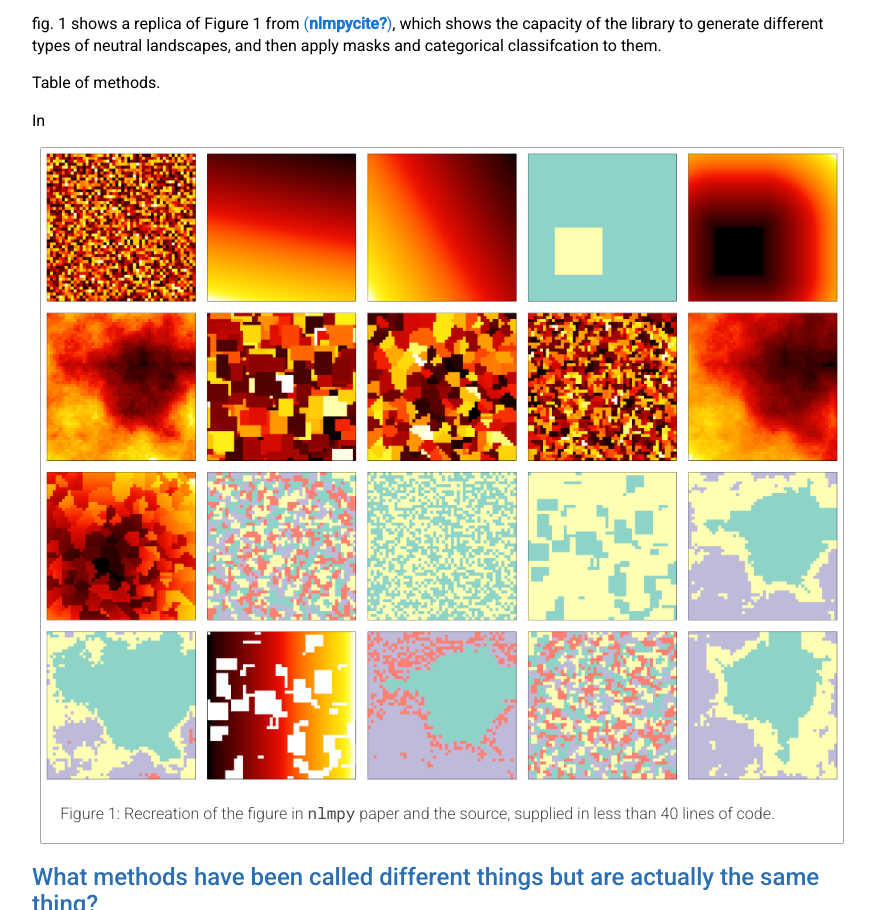
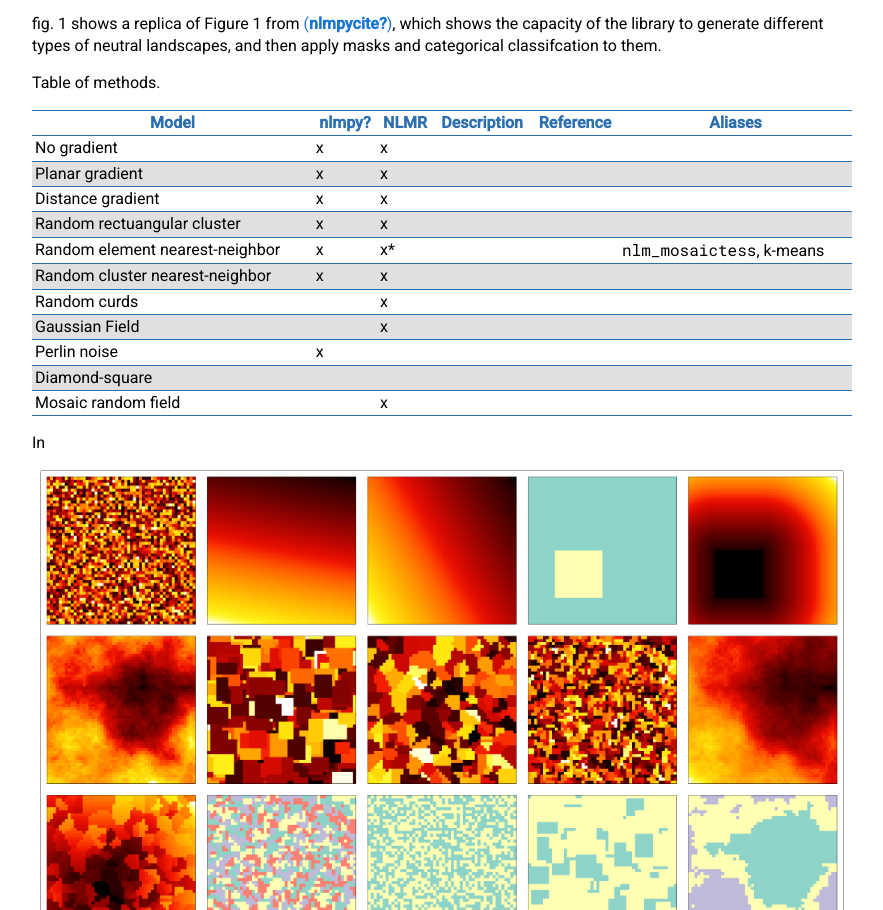
Before and after one commit to gottacatchenall/ms_neutral_landscapes_jl, a plain HTML site: page index.html in a window 1280 px wide. Shown: the part 1037-1947 px from the top of the page, without its empty margins (198-1081 px from the left). Drawn offline with nearby package versions, Linux system fonts and the light colour scheme; a script that the page names is missing.

Commit message:
Deploying to gh-pages from @ gottacatchenall/ms_neutral_landscapes_jl@2097f05e0a19cd9b458269edabf1cd524a42f668 🚀

```diff
--- a/index.html
+++ b/index.html
@@ -204,6 +204,108 @@
             <p>This software can generate neutral landscapes using several methods, enables masking and works with other julia packages.</p>
             <p>fig. 1 shows a replica of Figure 1 from <span class="citation" data-cites="nlmpycite">(<strong>nlmpycite?</strong>)</span>, which shows the capacity of the library to generate different types of neutral landscapes, and then apply masks and categorical classifcation to them.</p>
             <p>Table of methods.</p>
+            <table>
+            <thead>
+            <tr class="header">
+            <th>Model</th>
+            <th>nlmpy?</th>
+            <th>NLMR</th>
+            <th>Description</th>
+            <th>Reference</th>
+            <th>Aliases</th>
+            </tr>
+            </thead>
+            <tbody>
+            <tr class="odd">
+            <td>No gradient</td>
+            <td>x</td>
+            <td>x</td>
+            <td></td>
+            <td></td>
+            <td></td>
+            </tr>
+            <tr class="even">
+            <td>Planar gradient</td>
+            <td>x</td>
+            <td>x</td>
+            <td></td>
+            <td></td>
+            <td></td>
+            </tr>
+            <tr class="odd">
+            <td>Distance gradient</td>
+            <td>x</td>
+            <td>x</td>
+            <td></td>
+            <td></td>
+            <td></td>
+            </tr>
+            <tr class="even">
+            <td>Random rectuangular cluster</td>
+            <td>x</td>
+            <td>x</td>
+            <td></td>
+            <td></td>
+            <td></td>
+            </tr>
+            <tr class="odd">
+            <td>Random element nearest-neighbor</td>
+            <td>x</td>
+            <td>x*</td>
+            <td></td>
+            <td></td>
+            <td><code>nlm_mosaictess</code>, k-means</td>
+            </tr>
+            <tr class="even">
+            <td>Random cluster nearest-neighbor</td>
+            <td>x</td>
+            <td>x</td>
+            <td></td>
+            <td></td>
+            <td></td>
+            </tr>
+            <tr class="odd">
+            <td>Random curds</td>
+            <td></td>
+            <td>x</td>
+            <td></td>
+            <td></td>
+            <td></td>
+            </tr>
+            <tr class="even">
+            <td>Gaussian Field</td>
+            <td></td>
+            <td>x</td>
+            <td></td>
+            <td></td>
+            <td></td>
+            </tr>
+            <tr class="odd">
+            <td>Perlin noise</td>
+            <td>x</td>
+            <td></td>
+            <td></td>
+            <td></td>
+            <td></td>
+            </tr>
+            <tr class="even">
+            <td>Diamond-square</td>
+            <td></td>
+            <td></td>
+            <td></td>
+            <td></td>
+            <td></td>
+            </tr>
+            <tr class="odd">
+            <td>Mosaic random field</td>
+            <td></td>
+            <td>x</td>
+            <td></td>
+            <td></td>
+            <td></td>
+            </tr>
+            </tbody>
+            </table>
             <p>In</p>
             <figure>
             <img src="./figures/figure1.png" id="fig:allmethods" alt="Figure 1: Recreation of the figure in nlmpy paper and the source, supplied in less than 40 lines of code." /><figcaption aria-hidden="true">Figure 1: Recreation of the figure in <code>nlmpy</code> paper and the source, supplied in less than 40 lines of code.</figcaption>
```
Also changed, not shown: 4 other files.
